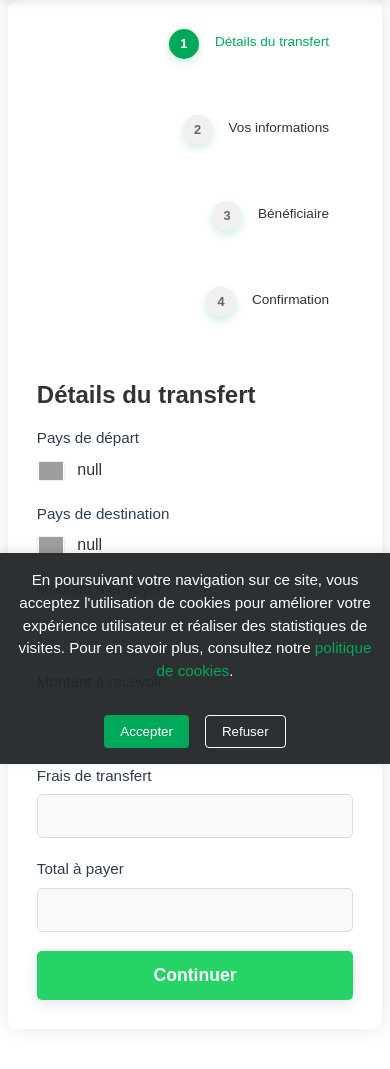
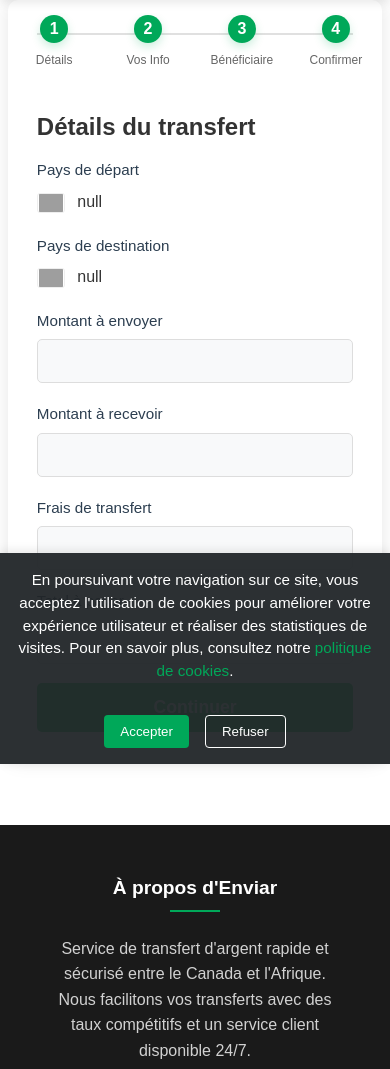
Before and after one commit to jialo1/Enviar, a Flask app: page /transfert in a window 390 px wide. Shown: the part 80-1149 px from the top of the page. Run offline with Flask 3, Linux system fonts and the light colour scheme; grey boxes are pictures that could not be loaded.

Commit message:
Amélioration interface mobile : Optimisation des espacements des étapes et titres plus courts

```diff
--- a/static/css/calculator.css
+++ b/static/css/calculator.css
@@ -329,73 +329,53 @@
 .steps-progress {
     display: flex;
     justify-content: space-between;
-    align-items: center;
+    align-items: flex-start;
     margin-bottom: 3rem;
     position: relative;
-    padding: 0 2rem;
-    max-width: 1000px;
-    margin-left: auto;
-    margin-right: auto;
-    row-gap: 0.5em;
+    padding: 0 1rem;
 }
 
 .steps-progress::before {
     content: '';
     position: absolute;
-    top: 50%;
-    left: 0;
-    right: 0;
+    top: 20px;
+    left: calc(10% + 20px);
+    right: calc(10% + 20px);
     height: 2px;
     background: #e0e0e0;
     z-index: 1;
 }
 
 .step {
+    position: relative;
+    z-index: 2;
+    flex: 1;
+    text-align: center;
     display: flex;
     flex-direction: column;
     align-items: center;
-    position: relative;
-    z-index: 1;
-    flex: 1;
-    text-align: center;
-    margin-bottom: 0.5em;
-}
-
-.step:last-child {
-    margin-bottom: 0;
 }
 
 .step-number {
     width: 40px;
     height: 40px;
+    background-color: var(--primary-color);
+    color: var(--light-color);
     border-radius: 50%;
-    background: #f0f0f0;
     display: flex;
     align-items: center;
     justify-content: center;
-    margin-bottom: 0.5rem;
+    font-size: 1.5rem;
     font-weight: bold;
-    color: #666;
-    transition: all 0.3s ease;
-}
-
-.step.active .step-number {
-    background: var(--primary-color);
-    color: white;
+    margin: 0 auto 1rem;
+    box-shadow: 0 4px 10px rgba(0, 168, 89, 0.2);
 }
 
 .step-title {
-    margin-top: 0;
-    margin-bottom: 0.3em;
-    line-height: 1.2;
-    font-size: 1em;
-    font-weight: 500;
+    font-size: 1rem;
+    color: #666;
+    margin-top: 0.5rem;
     transition: color 0.3s ease;
-}
-
-.step.active .step-title {
-    color: var(--primary-color);
-    font-weight: 500;
 }
 
 .form-step {
@@ -537,23 +517,41 @@ input.error {
     }
 
     .steps-progress {
-        flex-direction: column;
-        align-items: flex-start;
-        margin-bottom: 2rem;
-        padding: 0 1rem;
+        flex-direction: row;
+        overflow-x: auto;
+        padding: 0;
+        margin: 0 -0.5rem 2rem -0.5rem;
+        scrollbar-width: none;
+        -ms-overflow-style: none;
+    }
+
+    .steps-progress::-webkit-scrollbar {
+        display: none;
+    }
+
+    .steps-progress::before {
+        left: 20px;
+        right: 20px;
     }
 
     .step {
-        width: 100%;
-        flex-direction: row;
-        align-items: center;
-        margin-bottom: 1rem;
-        text-align: left;
+        flex: 0 0 auto;
+        width: 80px;
+        margin: 0 0.25rem;
+        padding: 0.25rem;
     }
 
     .step-number {
-        margin-bottom: 0;
-        margin-right: 1rem;
+        width: 32px;
+        height: 32px;
+        font-size: 1.1rem;
+        margin-bottom: 0.25rem;
+    }
+
+    .step-title {
+        font-size: 0.8rem;
+        white-space: nowrap;
+        margin-top: 0.25rem;
     }
 
     .form-step {
@@ -572,15 +570,6 @@ input.error {
     .confirmation-summary {
         max-width: 100%;
         padding: 1rem;
-    }
-
-    .steps-progress::before {
-        display: none;
-    }
-
-    .step-title {
-        text-align: left;
-        font-size: 0.9em;
     }
 
     .form-group {
@@ -647,14 +636,24 @@ input.error {
         padding: 0.8rem;
     }
 
+    .steps-progress {
+        margin: 0 -0.25rem 1.5rem -0.25rem;
+    }
+
+    .step {
+        width: 70px;
+        margin: 0 0.15rem;
+        padding: 0.15rem;
+    }
+
     .step-number {
-        width: 30px;
-        height: 30px;
-        font-size: 0.8em;
+        width: 28px;
+        height: 28px;
+        font-size: 1rem;
     }
 
     .step-title {
-        font-size: 0.85em;
+        font-size: 0.75rem;
     }
 
     .form-group input,
--- a/templates/transfert.html
+++ b/templates/transfert.html
@@ -43,11 +43,11 @@
             <div class="steps-progress">
                 <div class="step active" data-step="1">
                     <div class="step-number">1</div>
-                    <div class="step-title">Détails du transfert</div>
+                    <div class="step-title">Détails</div>
                 </div>
                 <div class="step" data-step="2">
                     <div class="step-number">2</div>
-                    <div class="step-title">Vos informations</div>
+                    <div class="step-title">Vos Info</div>
                 </div>
                 <div class="step" data-step="3">
                     <div class="step-number">3</div>
@@ -55,7 +55,7 @@
                 </div>
                 <div class="step" data-step="4">
                     <div class="step-number">4</div>
-                    <div class="step-title">Confirmation</div>
+                    <div class="step-title">Confirmer</div>
                 </div>
             </div>
 
```
